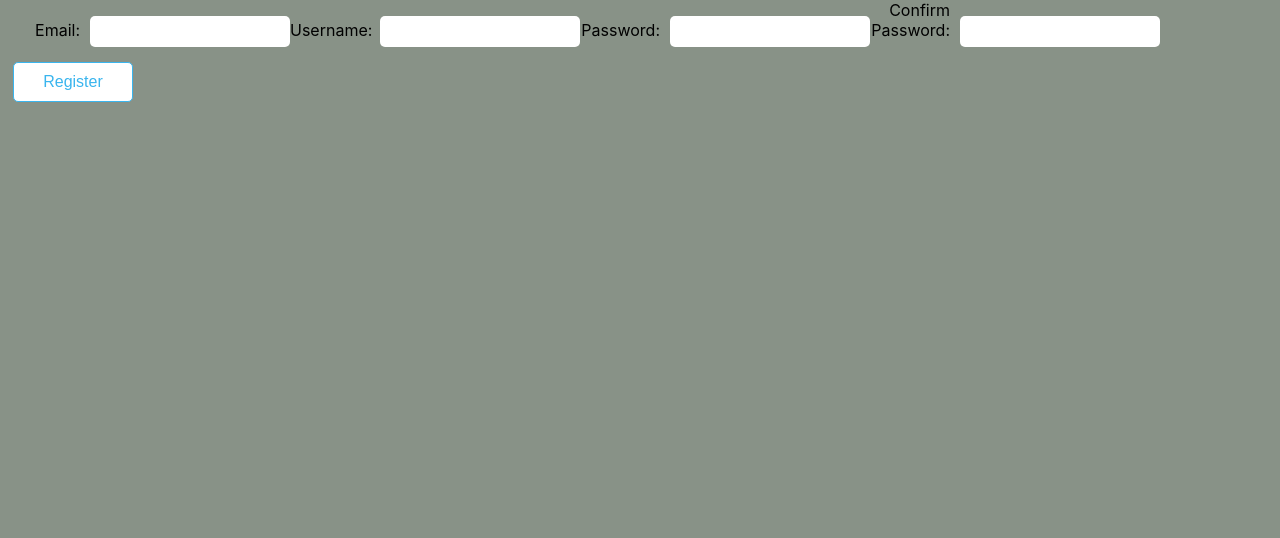
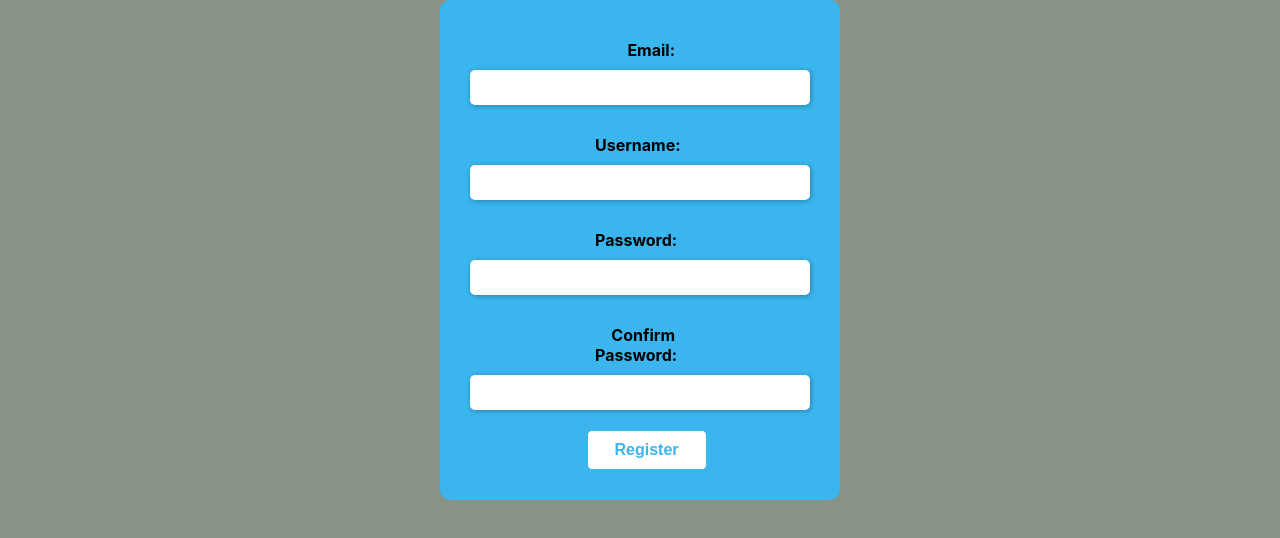
Before and after one commit to Rukorio-Vanessa/todo-app-frontend, a React (Create React App) app: page /register in a window 1280 px wide. Shown: the top 538 px of the page. Built offline with nearby package versions, Linux system fonts and the light colour scheme.

Commit message:
added some styling to register form

```diff
--- a/src/components/App.js
+++ b/src/components/App.js
@@ -1,6 +1,4 @@
 import '../App.css';
-import Heading from './Heading';
-import TodoForm from './TodoForm';
 import TodoItem from './TodoItem';
 import { BrowserRouter as Router, Switch, Route } from 'react-router-dom';
 import Register from './Register';
--- a/src/index.css
+++ b/src/index.css
@@ -171,3 +171,62 @@ button[type="submit"]:hover {
   background-color: var(--theme-primary);
   color: white;
 }
+
+/*register*/
+.register-card {
+  display: flex;
+  flex-direction: column;
+  justify-content: center;
+  align-items: center;
+  background-color: var(--theme-primary);
+  color: var(--main-font-color);
+  width: 100%;
+  max-width: 400px;
+  margin: 0 auto;
+  padding: 30px;
+  border-radius: 10px;
+}
+
+form {
+  display: flex;
+  flex-direction: column;
+  justify-content: center;
+  align-items: center;
+  width: 100%;
+}
+
+label {
+  margin-top: 10px;
+  font-size: 16px;
+  font-weight: bold;
+  text-align: left;
+  width: 100%;
+}
+
+input[type="email"],
+input[type="password"] {
+  width: 100%;
+  padding: 10px;
+  margin-top: 5px;
+  margin-bottom: 20px;
+  border: none;
+  border-radius: 5px;
+  box-shadow: 1px 1px 5px rgba(0, 0, 0, 0.3);
+}
+
+button[type="submit"] {
+  width: 100%;
+  padding: 10px;
+  border: none;
+  border-radius: 5px;
+  background-color: rgb(255, 0, 0);
+  color: rgb(255, 0, 0);
+  font-size: 16px;
+  font-weight: bold;
+  cursor: pointer;
+  transition: all 0.3s ease;
+}
+
+button[type="submit"]:hover {
+  background-color: rgb(255, 0, 0);
+}
```
